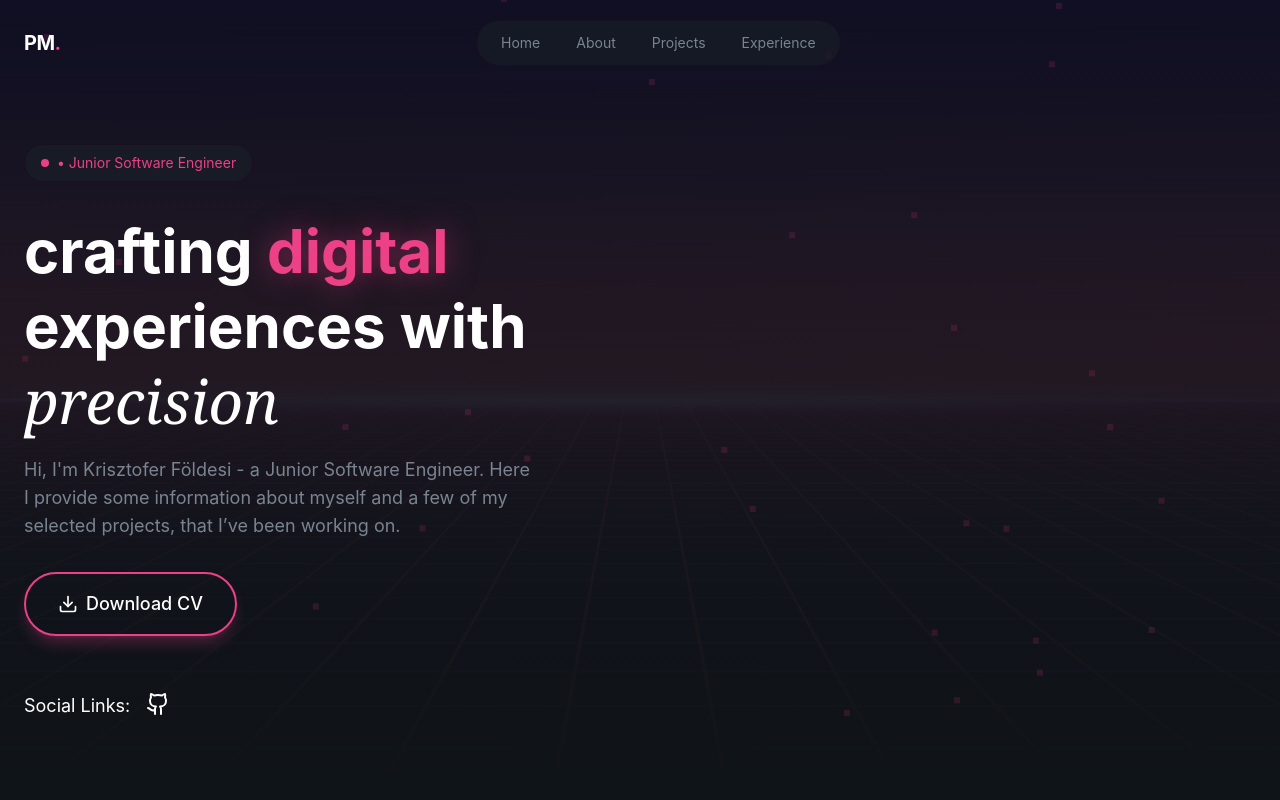
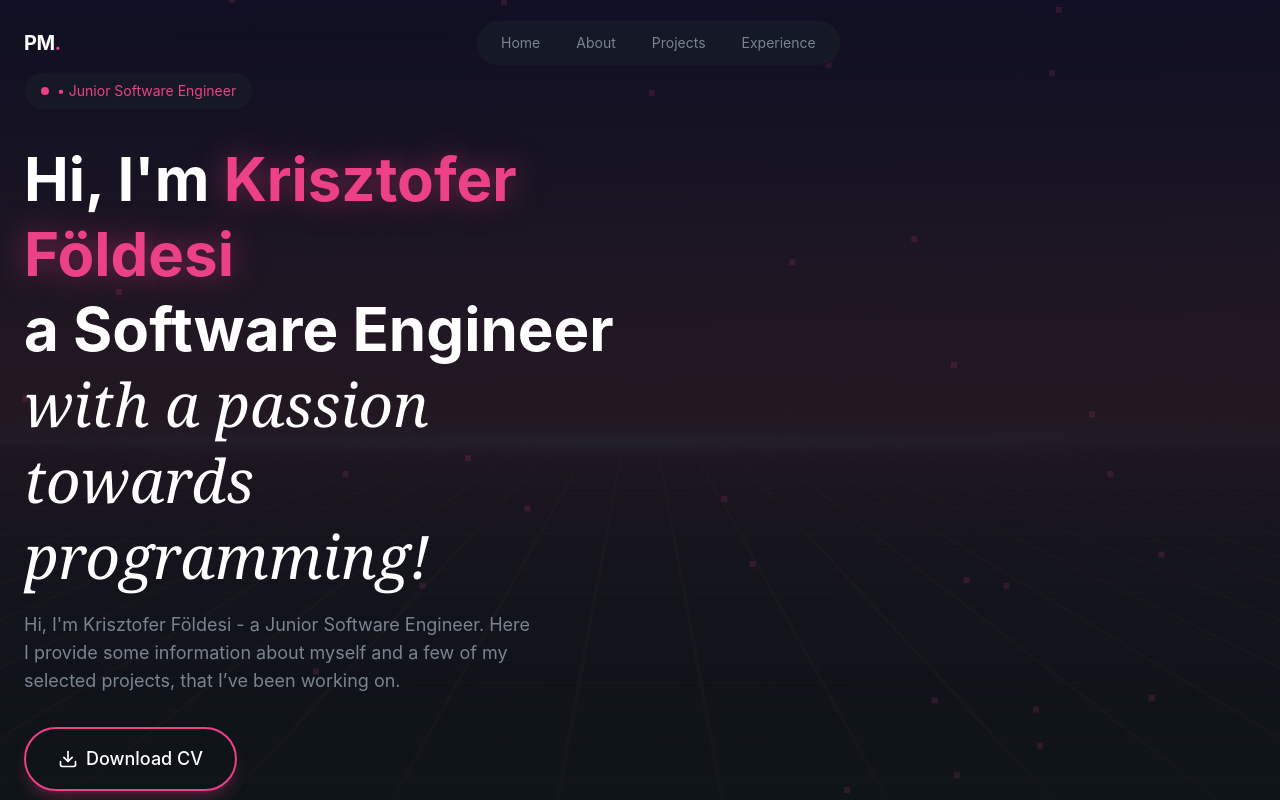
Before and after one commit to SonXeeZ/FK_Portfolio, a React (Vite) app: page / in a window 1280 px wide. Shown: the top 800 px of the page. Built offline with nearby package versions, Linux system fonts and the light colour scheme.

Commit message:
Initial commit

```diff
--- a/src/sections/About.jsx
+++ b/src/sections/About.jsx
@@ -13,7 +13,7 @@ const About = () => {
             </div>
 
             <h2 className='text-4xl md:text-5xl font-bold leading-tight animate-fade-in animation-delay-100 text-secondary-foreground'>
-              A few words,
+              A few words
               <span className='font-serix italic font-normal text-white'>
                 {" "}
                to get to know me.
--- a/src/sections/Hero.jsx
+++ b/src/sections/Hero.jsx
@@ -46,13 +46,13 @@ const Hero = () => {
           {/* Headline */}
           <div className='space-y-4'>
             <h1 className='text-4xl md:text-6xl font-bold leading-tight animate-fade-in animation-delay-100'>
-              crafting <span className='text-primary glow-text'> digital</span>
+              Hi, I'm <span className='text-primary glow-text'> Krisztofer Földesi</span>
               <br />
-              experiences with
+              a Software Engineer
               <br />
 
               <span className='font-serif italic font-normal text-white'>
-                precision
+                with a passion towards programming!
               </span>
             </h1>
 
```
